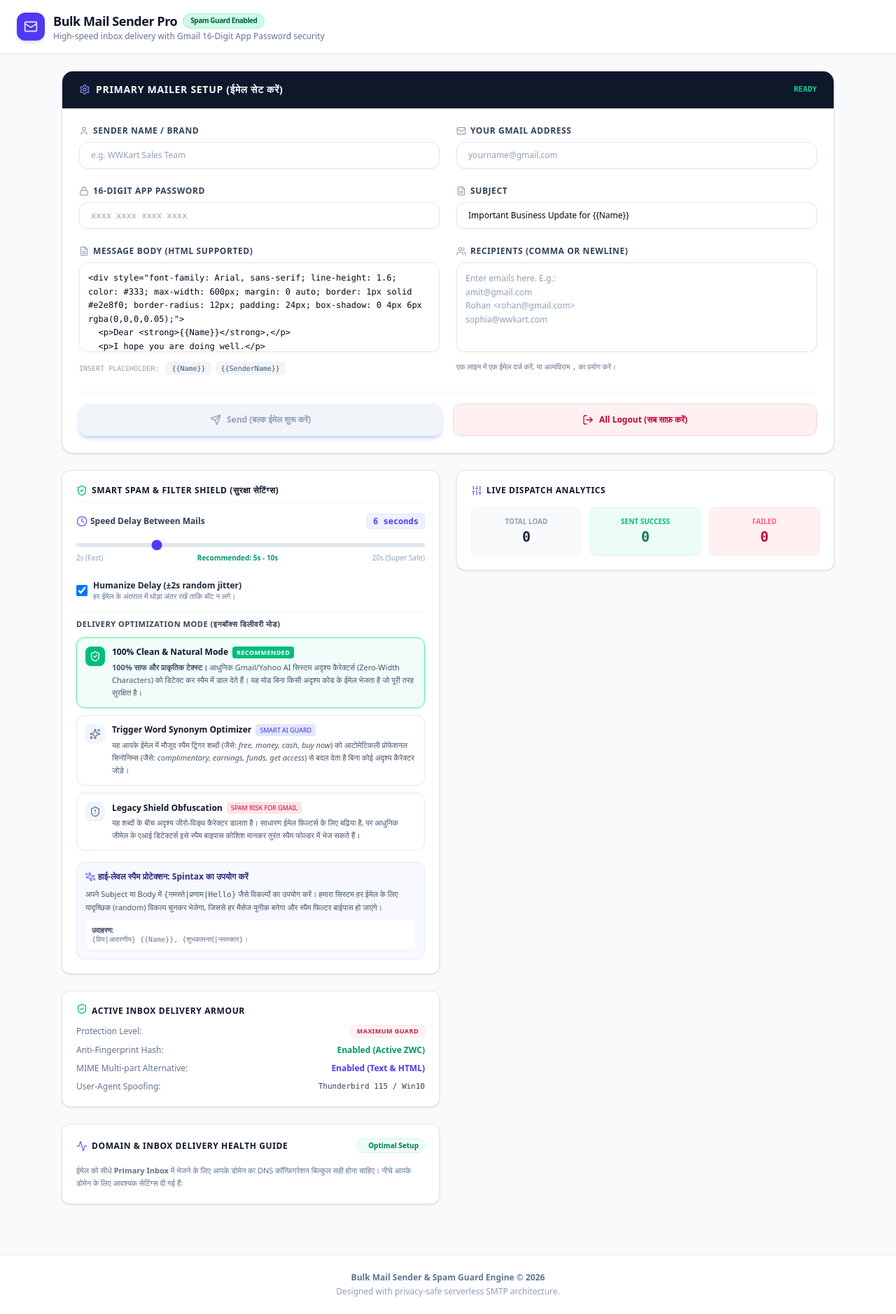
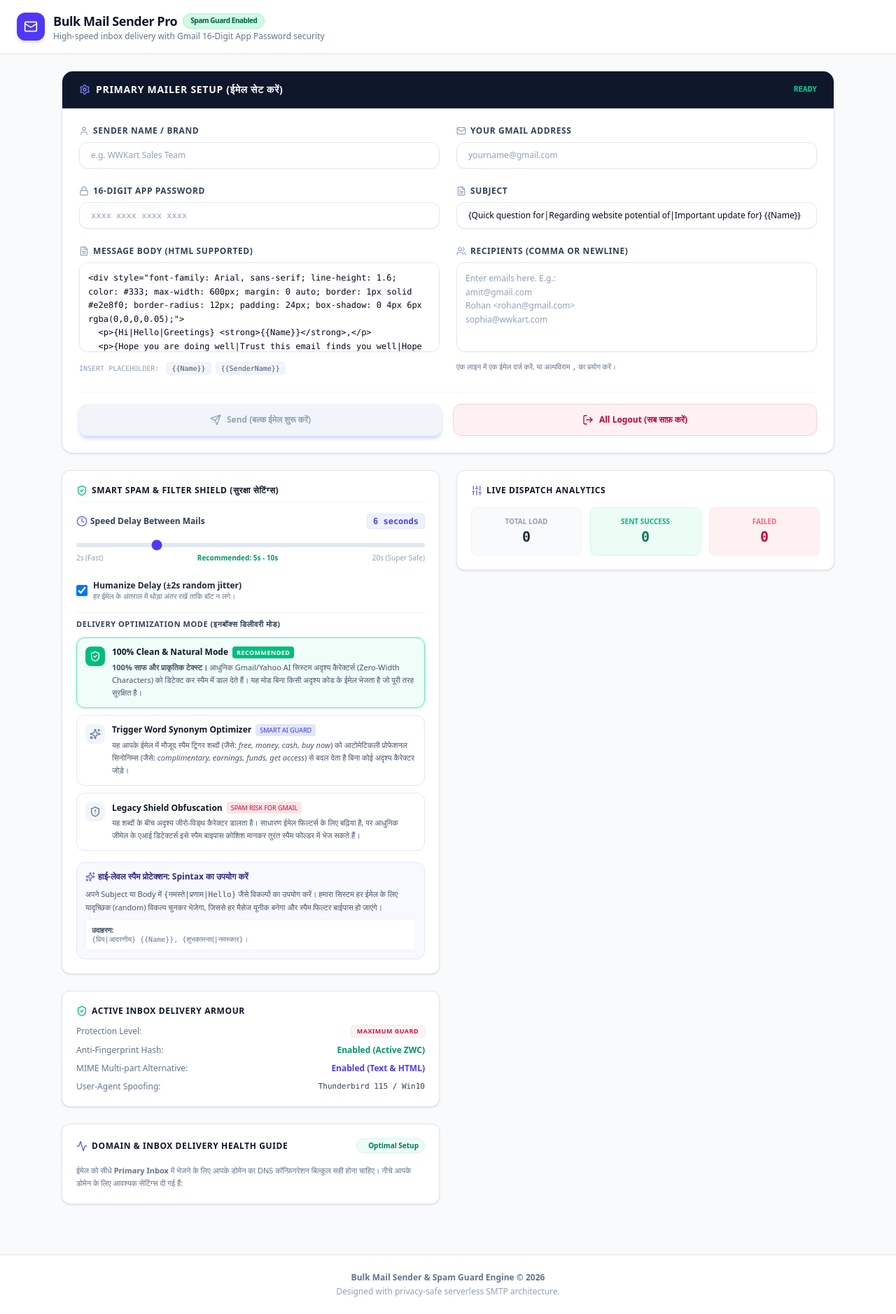
Before and after one commit to sophia-w-hash/new_full_safe_maller, a React (Vite) app: page / in a window 1280 px wide. Shown: the whole page at 70% size. Built offline with nearby package versions, Linux system fonts and the light colour scheme.

Commit message:
Update App.tsx

```diff
--- a/src/App.tsx
+++ b/src/App.tsx
@@ -39,12 +39,13 @@
   const [appPassword, setAppPassword] = useState(localStorage.getItem('appPassword') || '');
   const [senderMode, setSenderMode] = useState<'single' | 'bulk'>((localStorage.getItem('senderMode') as 'single' | 'bulk') || 'single');
   const [bulkSendersInput, setBulkSendersInput] = useState(localStorage.getItem('bulkSendersInput') || '');
-  const [subject, setSubject] = useState(localStorage.getItem('subject') || 'Important Business Update for {{Name}}');
+  const [subject, setSubject] = useState(localStorage.getItem('subject') || '{Quick question for|Regarding website potential of|Important update for} {{Name}}');
   const [body, setBody] = useState(localStorage.getItem('body') || `<div style="font-family: Arial, sans-serif; line-height: 1.6; color: #333; max-width: 600px; margin: 0 auto; border: 1px solid #e2e8f0; border-radius: 12px; padding: 24px; box-shadow: 0 4px 6px rgba(0,0,0,0.05);">
-  <p>Dear <strong>{{Name}}</strong>,</p>
-  <p>I hope you are doing well.</p>
-  <p>We have tailored some special business solutions for you. Please let me know if you would be interested in connecting briefly to discuss how we can assist you.</p>
-  <p>Best Regards,<br><strong>{{SenderName}}</strong></p>
+  <p>{Hi|Hello|Greetings} <strong>{{Name}}</strong>,</p>
+  <p>{Hope you are doing well|Trust this email finds you well|Hope you\'re having a productive week}.</p>
+  <p>{While reviewing online opportunities, I came across your business|I recently visited your website and found it has excellent potential}. Although it is currently not on the first-page listings, your website has a strong base for visitors. I\'d like to email the custom quote we prepared for you.</p>
+  <p>{Could you please let me know if this is the best email to send it to?|Would it be alright if I share the details with you?|Let me know if you would be interested in taking a look}.</p>
+  <p>{Best regards|Warm regards|Sincerely},<br><strong>{{SenderName}}</strong></p>
 </div>`);
   const [recipientsInput, setRecipientsInput] = useState(localStorage.getItem('recipientsInput') || '');
 
@@ -257,12 +258,13 @@
       setAppPassword('');
       setSenderMode('single');
       setBulkSendersInput('');
-      setSubject('Important Business Update for {{Name}}');
+      setSubject('{Quick question for|Regarding website potential of|Important update for} {{Name}}');
       setBody(`<div style="font-family: Arial, sans-serif; line-height: 1.6; color: #333; max-width: 600px; margin: 0 auto; border: 1px solid #e2e8f0; border-radius: 12px; padding: 24px; box-shadow: 0 4px 6px rgba(0,0,0,0.05);">
-  <p>Dear <strong>{{Name}}</strong>,</p>
-  <p>I hope you are doing well.</p>
-  <p>We have tailored some special business solutions for you. Please let me know if you would be interested in connecting briefly to discuss how we can assist you.</p>
-  <p>Best Regards,<br><strong>{{SenderName}}</strong></p>
+  <p>{Hi|Hello|Greetings} <strong>{{Name}}</strong>,</p>
+  <p>{Hope you are doing well|Trust this email finds you well|Hope you\'re having a productive week}.</p>
+  <p>{While reviewing online opportunities, I came across your business|I recently visited your website and found it has excellent potential}. Although it is currently not on the first-page listings, your website has a strong base for visitors. I\'d like to email the custom quote we prepared for you.</p>
+  <p>{Could you please let me know if this is the best email to send it to?|Would it be alright if I share the details with you?|Let me know if you would be interested in taking a look}.</p>
+  <p>{Best regards|Warm regards|Sincerely},<br><strong>{{SenderName}}</strong></p>
 </div>`);
       setRecipientsInput('');
       setRecipients([]);
@@ -318,7 +320,7 @@
       for (let i = 0; i < currentRecipients.length; i++) {
         if (currentRecipients[i].status === 'pending') {
           pendingTargets.push({ index: i, target: currentRecipients[i] });
-          if (pendingTargets.length === 9) break; // Batch of 9
+          if (pendingTargets.length === 8) break; // Batch of 8
         }
       }
 
@@ -513,7 +515,7 @@
       <header id="main-header" className="bg-white border-b border-slate-200 py-4 px-6 sticky top-0 z-40 shadow-xs flex flex-col sm:flex-row items-center justify-between gap-4">
         <div className="flex items-center gap-3">
           <div className="bg-indigo-600 text-white p-2.5 rounded-xl shadow-md">
-            <Mail className="w-5 h-5 animate-pulse" />
+            <Mail className="w-5 h-5" />
           </div>
           <div>
             <h1 className="text-lg font-black text-slate-900 tracking-tight flex items-center gap-2">
@@ -851,7 +853,7 @@
                 {/* Interactive Spintax Guide for High Spam Protection */}
                 <div className="p-3 bg-indigo-50/50 rounded-xl border border-indigo-100 text-xs space-y-2">
                   <p className="font-bold text-indigo-900 flex items-center gap-1">
-                      <Sparkles className="w-3.5 h-3.5 text-indigo-500 animate-spin" />
+                    <Sparkles className="w-3.5 h-3.5 text-indigo-500" />
                     हाई-लेवल स्पैम प्रोटेक्शन: Spintax का उपयोग करें
                   </p>
                   <p className="text-[11px] text-slate-600 leading-relaxed">
@@ -868,7 +870,7 @@
             {/* Spam Protection Status Block */}
             <div className="bg-white rounded-xl p-5 border border-slate-200 shadow-sm space-y-3">
               <h3 className="font-bold text-slate-900 text-xs uppercase tracking-wider flex items-center gap-1.5">
-                <ShieldCheck className="w-4 h-4 text-emerald-500 animate-bounce" />
+                <ShieldCheck className="w-4 h-4 text-emerald-500" />
                 Active Inbox Delivery Armour
               </h3>
 
@@ -896,7 +898,7 @@
             <div className="bg-white rounded-xl p-5 border border-slate-200 shadow-sm space-y-4">
               <div className="flex items-center justify-between">
                 <h3 className="font-bold text-slate-900 text-xs uppercase tracking-wider flex items-center gap-1.5">
-                  <Activity className="w-4 h-4 text-indigo-500 animate-pulse" />
+                  <Activity className="w-4 h-4 text-indigo-500" />
                   Domain & Inbox Delivery Health Guide
                 </h3>
                 <span className="text-[10px] bg-emerald-50 text-emerald-700 px-2 py-0.5 rounded-full font-bold border border-emerald-100 flex items-center gap-0.5">
```
Lines whose indentation alone changed are shown as unchanged.
